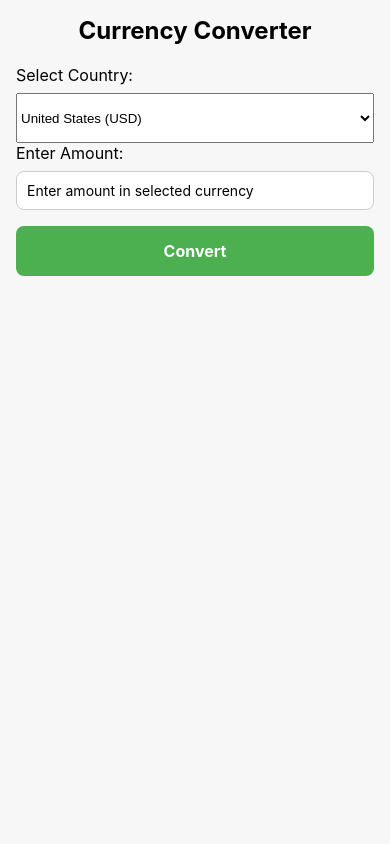
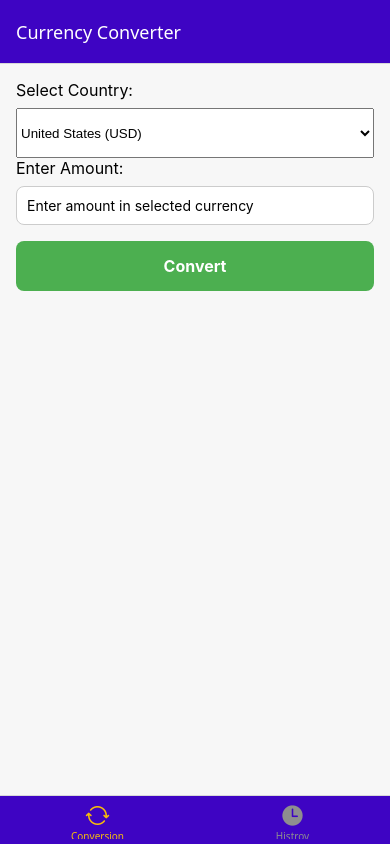
Before and after one commit to mithileshbhumca/CurrencyConReactNative, a React Native app: screen /Conversion in a window 390 px wide. Built offline with nearby package versions, Linux system fonts and the light colour scheme.

Commit message:
added bottom bar

```diff
--- a/App.js
+++ b/App.js
@@ -2,15 +2,73 @@ import { StatusBar } from 'expo-status-bar';
 
 import ConversionScreen from './screens/ConversionScreen';
 import { SafeAreaView, StyleSheet, Text, View } from 'react-native';
+import { createNativeStackNavigator } from '@react-navigation/native-stack';
+import { createBottomTabNavigator } from '@react-navigation/bottom-tabs';
+import { GlobalStyles } from './constants/styles';
+import { Ionicons } from '@expo/vector-icons';
+import { NavigationContainer } from '@react-navigation/native';
+import HistoryScreen from './screens/HistoryScreen';
 
+const Stack = createNativeStackNavigator();
+const BottomTabs = createBottomTabNavigator();
 
+function ConversionOverview() {
+  return (
+    <BottomTabs.Navigator
+    screenOptions={({ navigation }) => ({
+      headerStyle: { backgroundColor: GlobalStyles.colors.primary500 },
+      headerTintColor: 'white',
+      tabBarStyle: { backgroundColor: GlobalStyles.colors.primary500 },
+      tabBarActiveTintColor: GlobalStyles.colors.accent500,
+    })}
+    >
+      <BottomTabs.Screen
+        name="Conversion"
+        component={ConversionScreen}
+        options={{
+          title: 'Currency Converter',
+          tabBarLabel: 'Conversion',
+          tabBarIcon: ({ color, size }) => (
+            <Ionicons name="sync" size={size} color={color} />
+          ),
+        }}
+      />
+      <BottomTabs.Screen
+        name="Histroy"
+        component={HistoryScreen}
+        options={{
+          title: 'Histroy',
+          tabBarLabel: 'Histroy',
+          tabBarIcon: ({ color, size }) => (
+            <Ionicons name="time" size={size} color={color} />
+          ),
+        }}
+      />
+    </BottomTabs.Navigator>
+  )
+
+}
 export default function App() {
   return (
-    <SafeAreaView style={styles.container}>
+    <>
       <StatusBar style="light" />
+      <NavigationContainer>
+        <Stack.Navigator
+          screenOptions={{
+            headerStyle: { backgroundColor: GlobalStyles.colors.primary500 },
+            headerTintColor: 'white',
+          }}
+        >
+          <Stack.Screen
+            name="Conversion"
+            component={ConversionOverview}
+            options={{ headerShown: false }}
+          />
 
-      <ConversionScreen />
-    </SafeAreaView>
+        </Stack.Navigator>
+      </NavigationContainer>
+    </>
+
   );
 }
 
--- a/package.json
+++ b/package.json
@@ -9,12 +9,17 @@
     "web": "expo start --web"
   },
   "dependencies": {
+    "@expo/vector-icons": "^14.0.4",
     "@react-native-picker/picker": "^2.9.0",
+    "@react-navigation/bottom-tabs": "^7.2.0",
+    "@react-navigation/native": "^7.0.14",
+    "@react-navigation/native-stack": "^7.2.0",
     "axios": "^1.7.9",
     "expo": "~52.0.23",
     "expo-status-bar": "~2.0.0",
     "react": "18.3.1",
     "react-native": "0.76.5",
+    "react-native-ionicons": "^4.6.5",
     "react-native-picker-select": "^9.3.1"
   },
   "devDependencies": {
--- a/screens/ConversionScreen.js
+++ b/screens/ConversionScreen.js
@@ -52,14 +52,14 @@ function ConversionScreen() {
 
     return (
         <View style={styles.container}>
-            <StatusBar barStyle="light-content" backgroundColor="#f7f7f7" />
+            {/* <StatusBar barStyle="light-content" backgroundColor="#f7f7f7" /> */}
             {/* <View style={styles.toolbar}>
                 <Text style={styles.toolbarTitle}>Currency Converter</Text>
             </View> */}
             <View style={styles.inputContainer}>
 
 
-            <Text style={styles.title}>Currency Converter</Text>
+            {/* <Text style={styles.title}>Currency Converter</Text> */}
             <Text style={styles.label}>Select Country:</Text>
             <Picker
                 selectedValue={selectedCountry}
--- a/screens/HistoryScreen.js
+++ b/screens/HistoryScreen.js
@@ -1,3 +1,4 @@
+import { Text } from "react-native";
 
 function HistoryScreen() {
     return(
```
Also changed, not shown: 1 other file (tests, documents, lock files or other folders).
